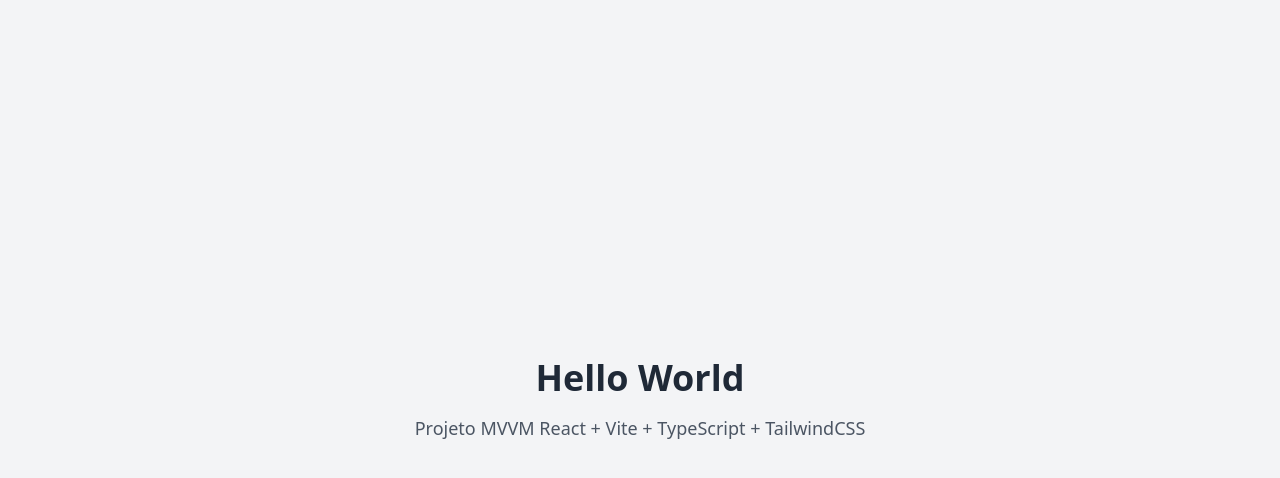
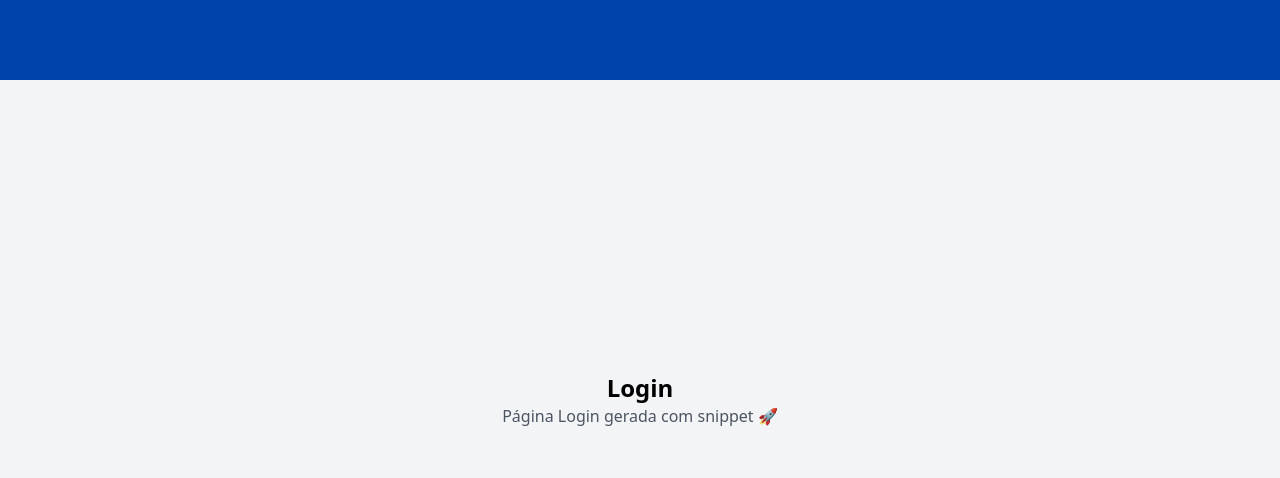
Before and after one commit to unisanta-dev/lazaro, a React (Vite) app: page /main in a window 1280 px wide. Shown: the top 478 px of the page. Built offline with nearby package versions, Linux system fonts and the light colour scheme.

Commit message:
feat: creating login header

```diff
--- /dev/null
+++ b/src/core/components/headerLight.tsx
@@ -0,0 +1,8 @@
+import React, { useState, useEffect } from 'react'
+import { FiSearch, FiMenu, FiX } from 'react-icons/fi'
+
+const HeaderLight = () => {
+  return <header className="absolute left-0 top-0 h-20 w-full bg-[#0044A9]"></header>
+}
+
+export default HeaderLight
--- /dev/null
+++ b/src/core/views/Login.tsx
@@ -0,0 +1,18 @@
+import React from 'react'
+import HeaderLight from '../components/headerLight'
+
+interface LoginProps {
+  // props opcionais
+}
+
+const Login: React.FC<LoginProps> = () => {
+  return (
+    <>
+      <HeaderLight />
+      <h1 className="text-2xl font-bold">Login</h1>
+      <p className="text-gray-600">Página Login gerada com snippet 🚀</p>
+    </>
+  )
+}
+
+export default Login
--- a/src/main.tsx
+++ b/src/main.tsx
@@ -1,15 +1,13 @@
 import React from 'react'
 import ReactDOM from 'react-dom/client'
+import Login from './core/views/Login'
 import './style.css'
 
 ReactDOM.createRoot(document.getElementById('root')!).render(
   <React.StrictMode>
     <div className="flex min-h-screen items-center justify-center bg-gray-100">
       <div className="text-center">
-        <h1 className="mb-4 text-4xl font-bold text-gray-800">Hello World</h1>
-        <p className="text-lg text-gray-600">
-          Projeto MVVM React + Vite + TypeScript + TailwindCSS
-        </p>
+        <Login />
       </div>
     </div>
   </React.StrictMode>
```
